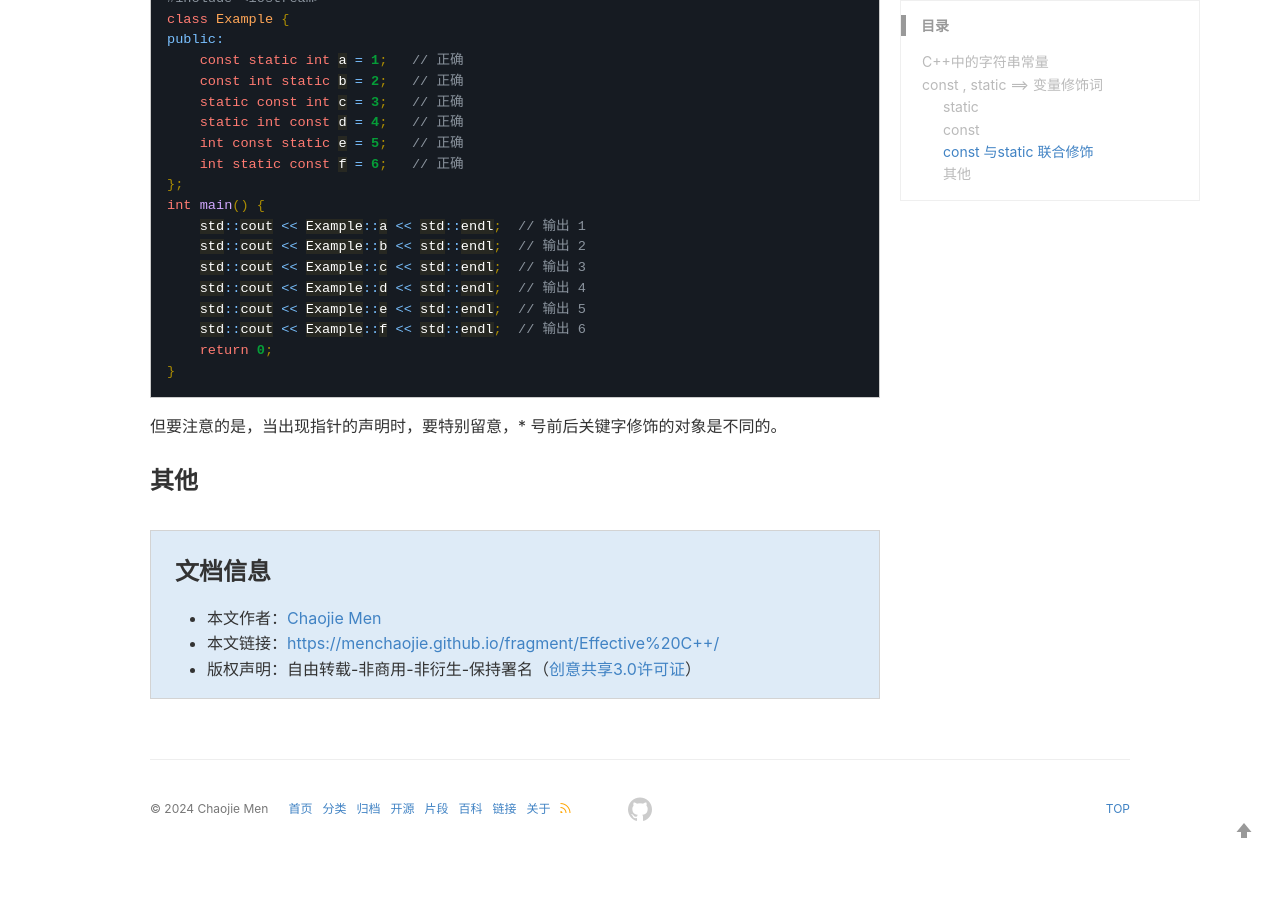
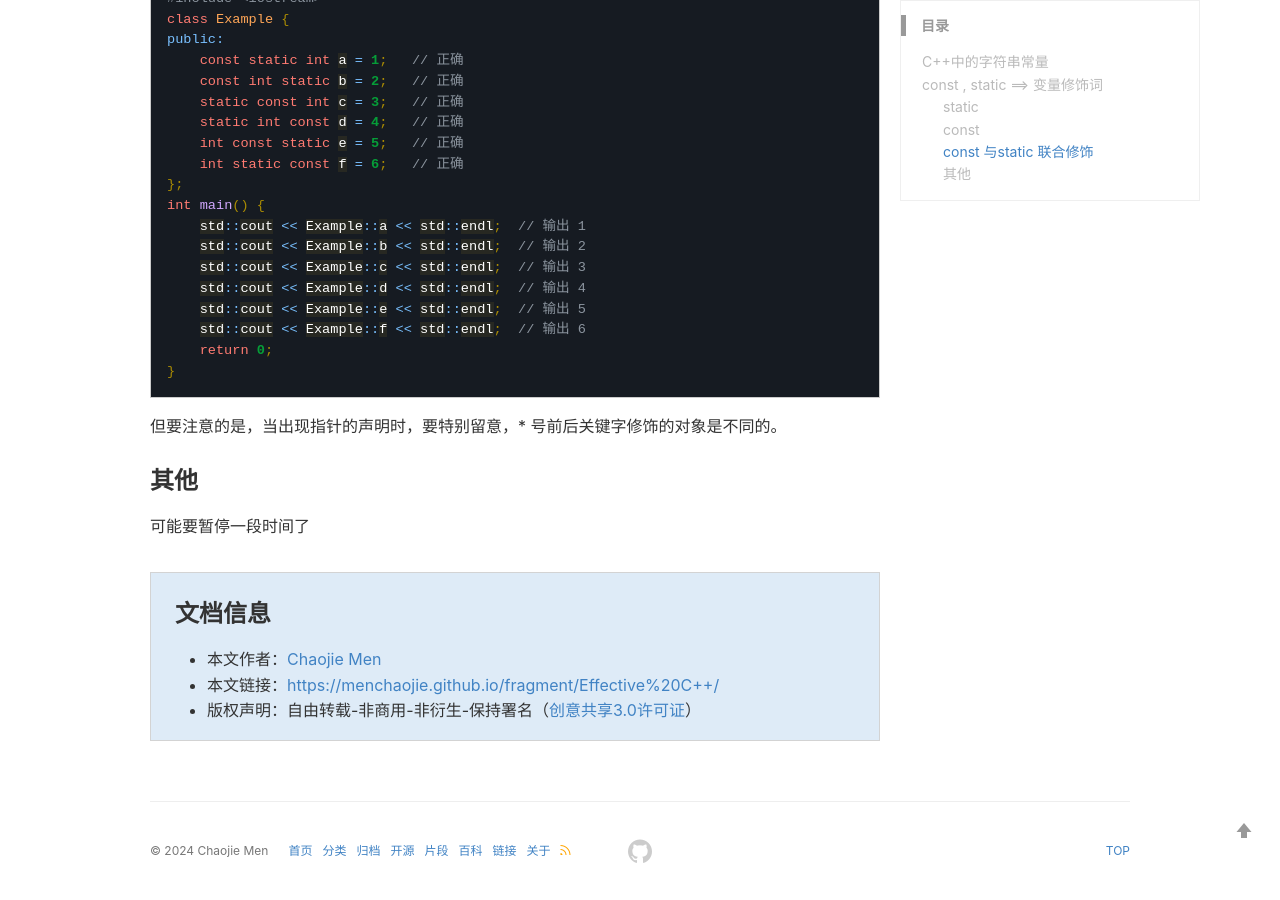
Before and after one commit to menchaojie/menchaojie.github.io, a Jekyll site: the page built from _fragments/Effective C++.md, in a window 1280 px wide and 900 px high, scrolled down 2340 px. Built offline with Jekyll 4.4.1, drawn with Linux system fonts in a browser that asks for light colours; comment, search, counter and statistics services are not loaded; before the commit the page ends 3198 px from its top, so only the background shows below that.

Commit message:
2024-07-17(Wednesday)22:26

```diff
--- a/_fragments/Effective C++.md
+++ b/_fragments/Effective C++.md
@@ -106,3 +106,5 @@ int main() {
 但要注意的是，当出现指针的声明时，要特别留意，* 号前后关键字修饰的对象是不同的。
 
 ### 其他
+
+可能要暂停一段时间了
```
